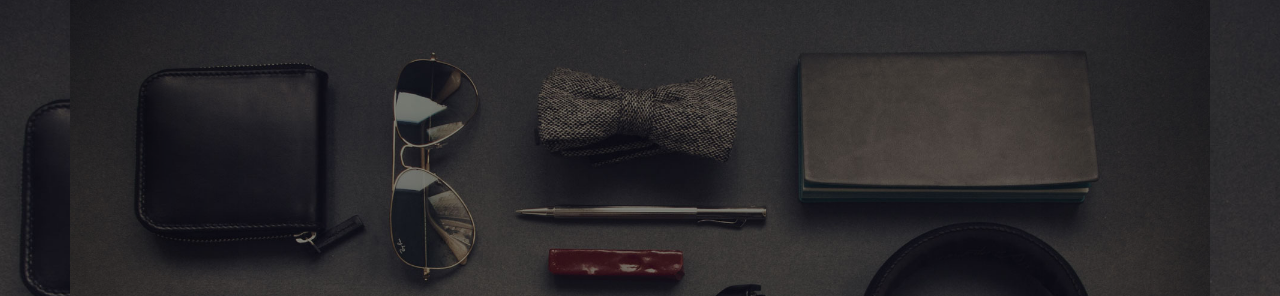
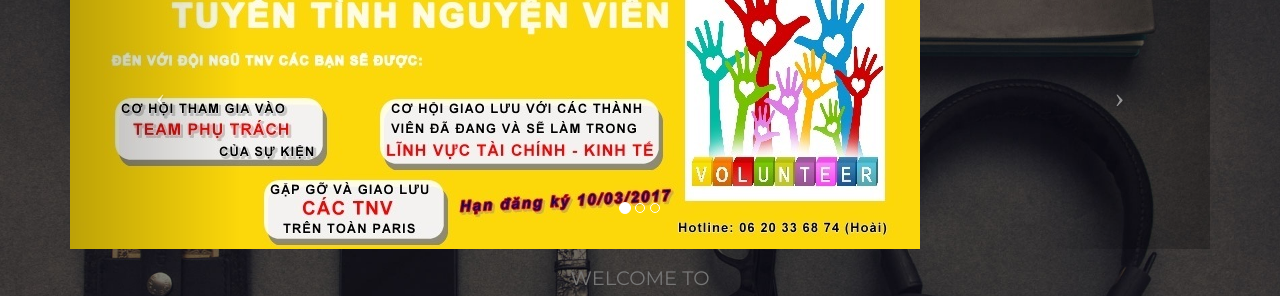
Before and after one commit to VnFinance/VnFinance.github.io, a website: page index.html in a window 1280 px wide. Shown: the part 86-382 px from the top of the page. Drawn offline with nearby package versions, Linux system fonts and the light colour scheme; a web font is replaced by a local one.

Commit message:
change image header

```diff
--- a/index.html
+++ b/index.html
@@ -92,13 +92,13 @@
                       <!-- Wrapper for slides -->
                       <div class="carousel-inner">
                           <div class="item active">
-                              <img class="img-responsive img-full" src="img/header-bg.jpg" alt="">
+                              <img class="img-responsive img-full" src="img/atelier.jpg" alt="">
                           </div>
                           <div class="item">
-                              <img class="img-responsive img-full" src="img/header-bg.jpg" alt="">
+                              <img class="img-responsive img-full" src="img/seminar.jpg" alt="">
                           </div>
                           <div class="item">
-                              <img class="img-responsive img-full" src="img/header-bg.jpg" alt="">
+                              <img class="img-responsive img-full" src="img/conference_affiche.jpg" alt="">
                           </div>
                       </div>
 
```
Also changed, not shown: img/atelier.jpg (added), img/conference_affiche.jpg (added), img/seminar.jpg (added).
